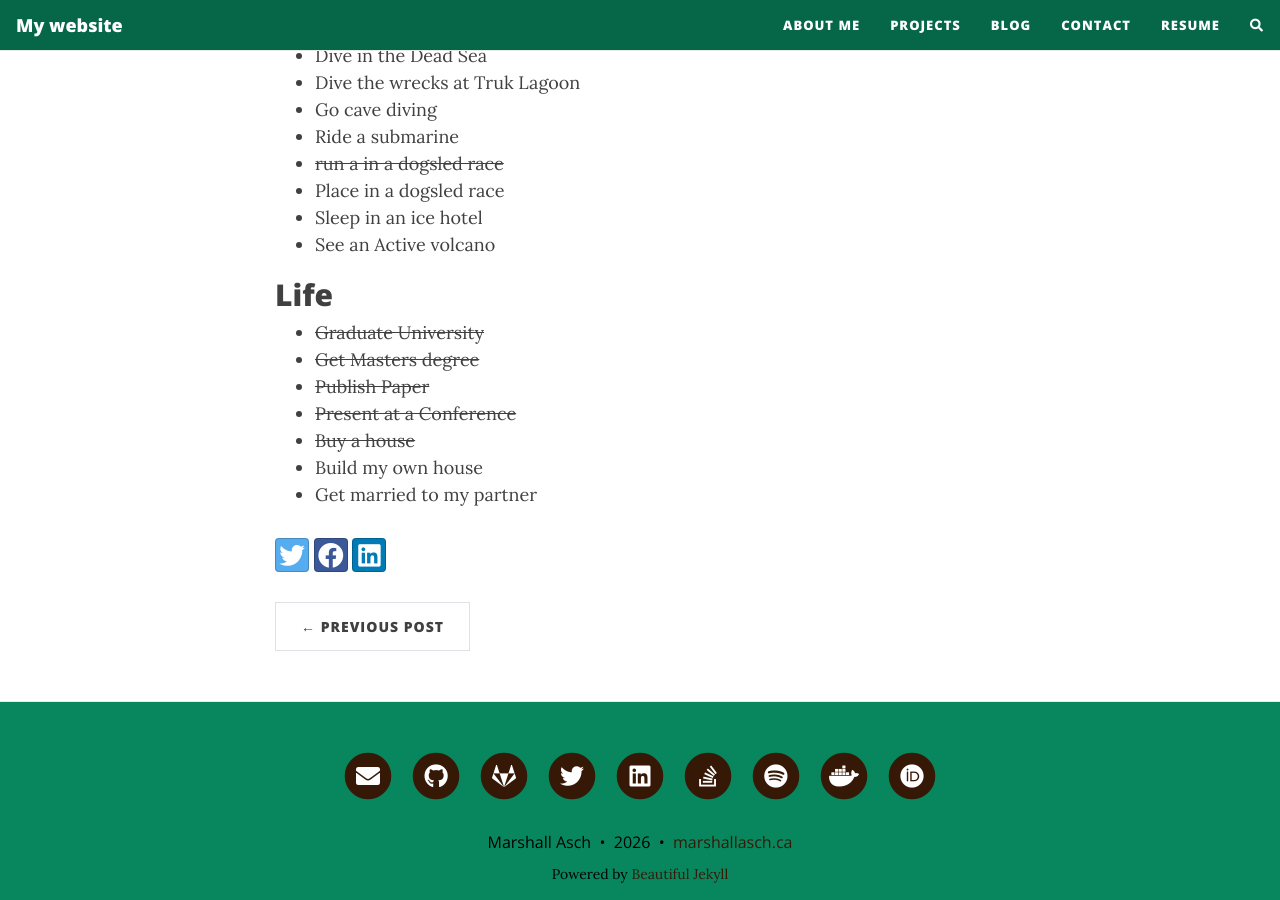
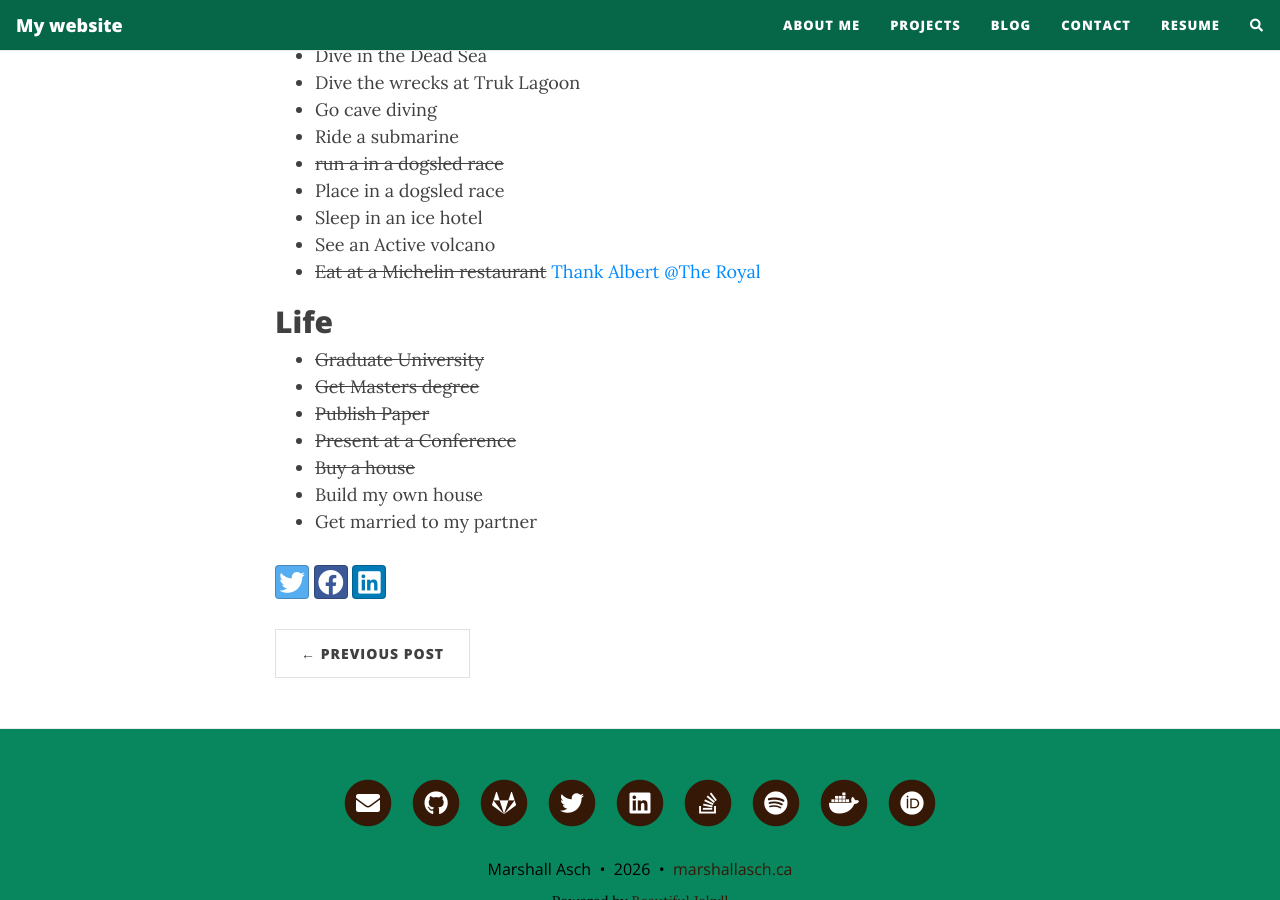
Before and after one commit to MarshallAsch/website, a Jekyll site: the page built from _posts/2025-02-12-list.md, in a window 1280 px wide and 900 px high, scrolled down 1164 px. Built offline with Jekyll 4.4.1, drawn with Linux system fonts in a browser that asks for light colours; nearby versions of some CDN libraries; comment, search, counter and statistics services are not loaded.

Commit message:
chore: update the list

```diff
--- a/_posts/2025-02-12-list.md
+++ b/_posts/2025-02-12-list.md
@@ -34,7 +34,7 @@ My idea for this is pretty similar to his, it's not really a checklist of things
     - ~~North America~~
     - ~~Africa~~
     - ~~Europe~~
-    - Asia
+    - ~~Asia~~
     - Oceania
 - Visit to Iceland
 - Visit Russia
@@ -53,6 +53,7 @@ My idea for this is pretty similar to his, it's not really a checklist of things
 - Place in a dogsled race
 - Sleep in an ice hotel
 - See an Active volcano
+- ~~Eat at a Michelin restaurant~~ [Thank Albert @The Royal](https://www.theroyalhotel.ca/eat-drink/)
 
 ## Life
 - ~~Graduate University~~
```
